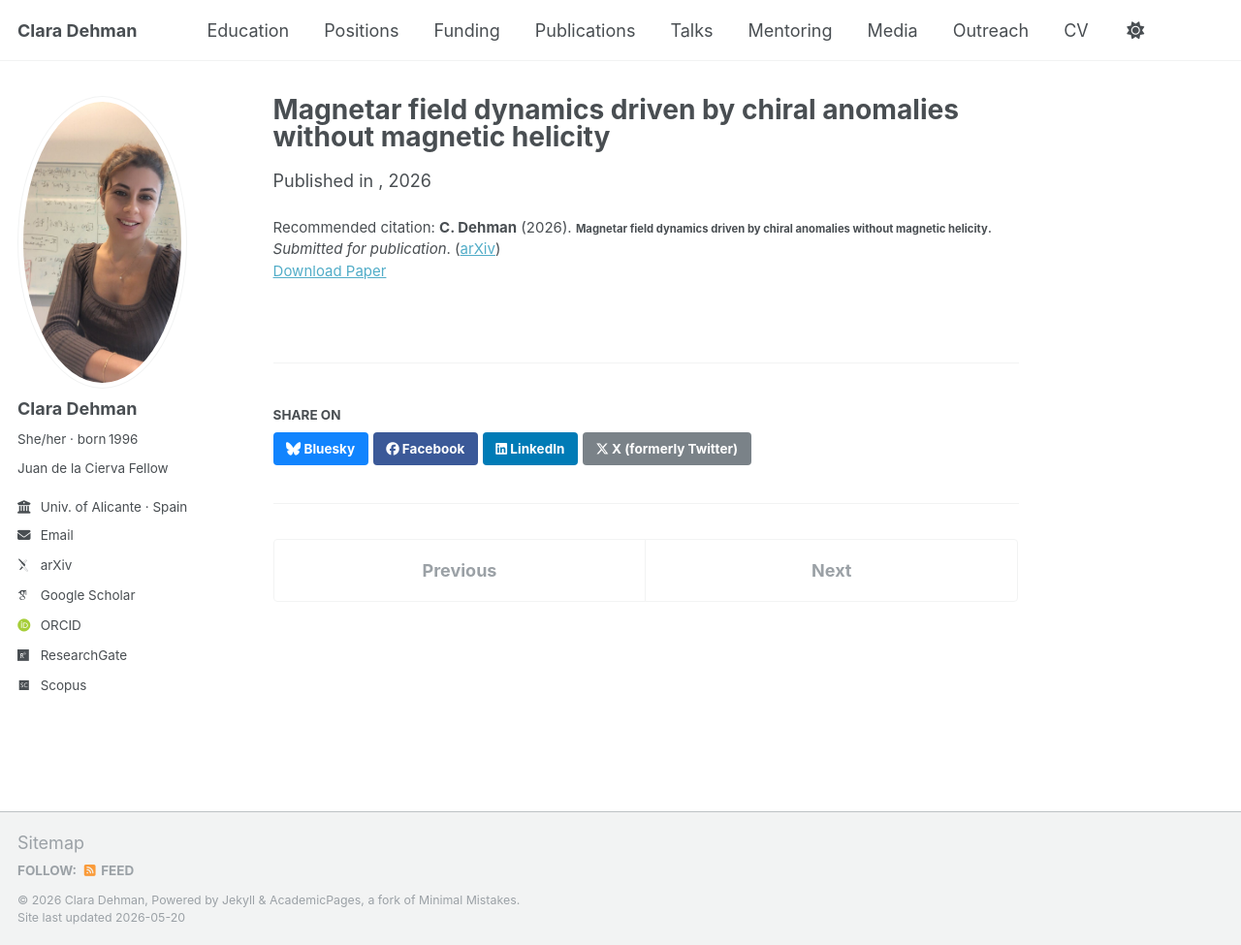
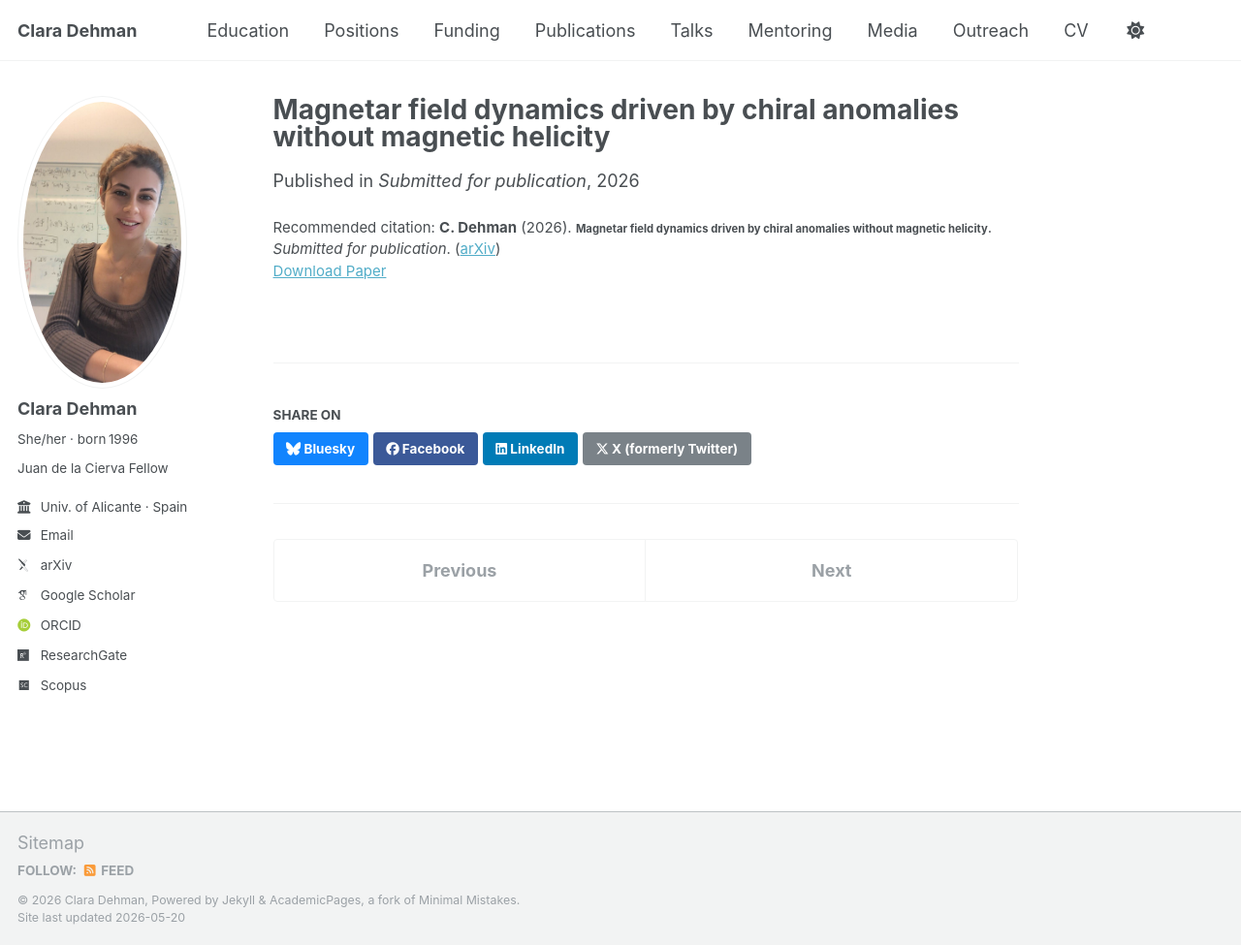
Before and after one commit to ClaraDehman/ClaraDehman.github.io, a Jekyll site: the page built from _publications/2026_05_01_CME_noHelicity.md, in a window 1280 px wide and 975 px high. Shown: the whole window at 97% size. Built offline with Jekyll 4.4.1, drawn with Linux system fonts in a browser that asks for light colours; some web fonts are replaced.

Commit message:
Update 2026_05_01_CME_noHelicity.md

```diff
--- a/_publications/2026_05_01_CME_noHelicity.md
+++ b/_publications/2026_05_01_CME_noHelicity.md
@@ -5,7 +5,7 @@ category: submitted
 permalink: /publication/2026-chiral-magnetar-fields
 excerpt: 'Study of the role of chiral anomalies without magnetic helicity in the magnetic-field evolution of magnetars.'
 date: 2026-05-01
-venue: ''
+venue: 'Submitted for publication'
 paperurl: '/files/Dehman2026_CME.pdf'
 arxivurl: 'https://arxiv.org/abs/2605.08068'
 authors: "<strong>22. </strong> <strong><u>C. Dehman</u></strong>"
```
